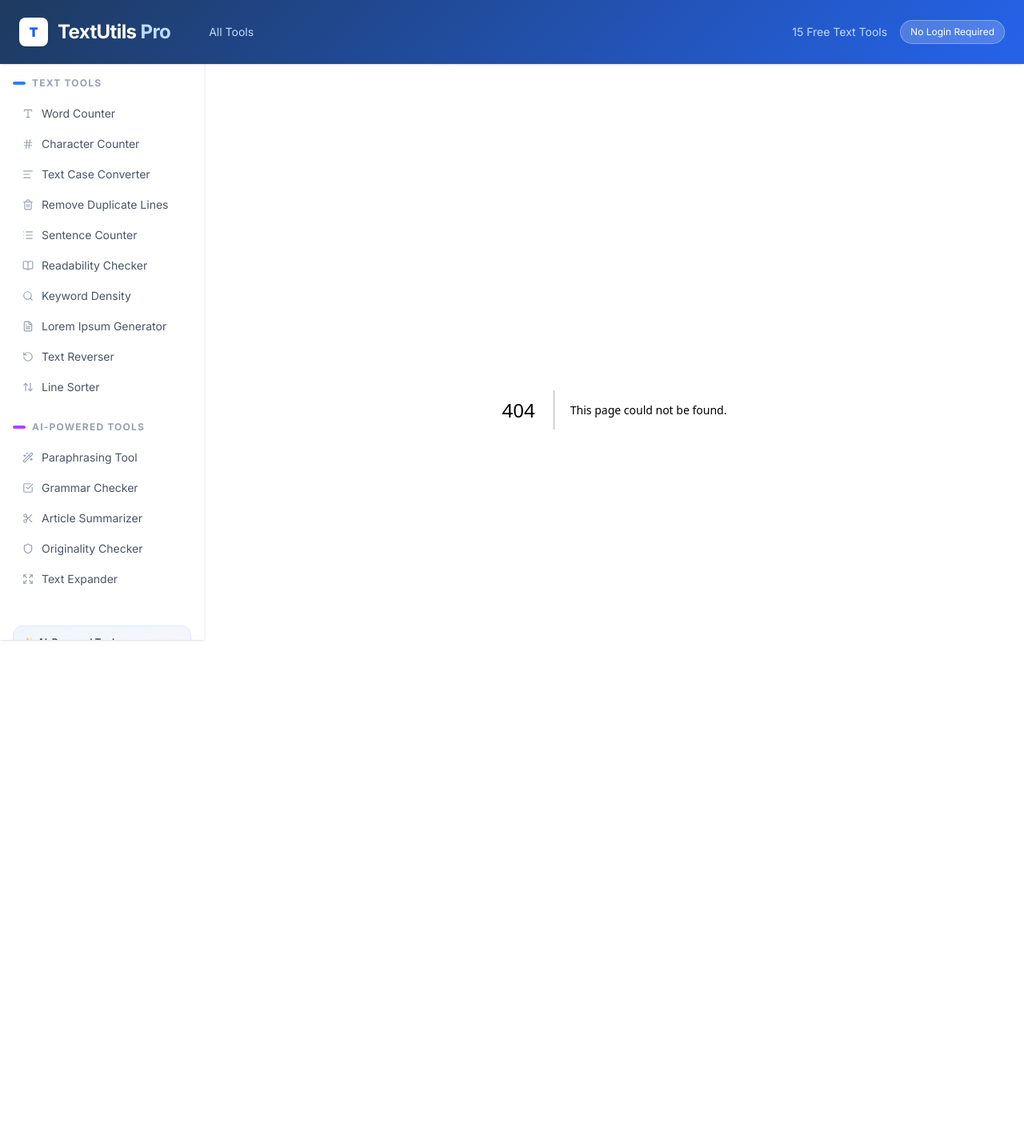
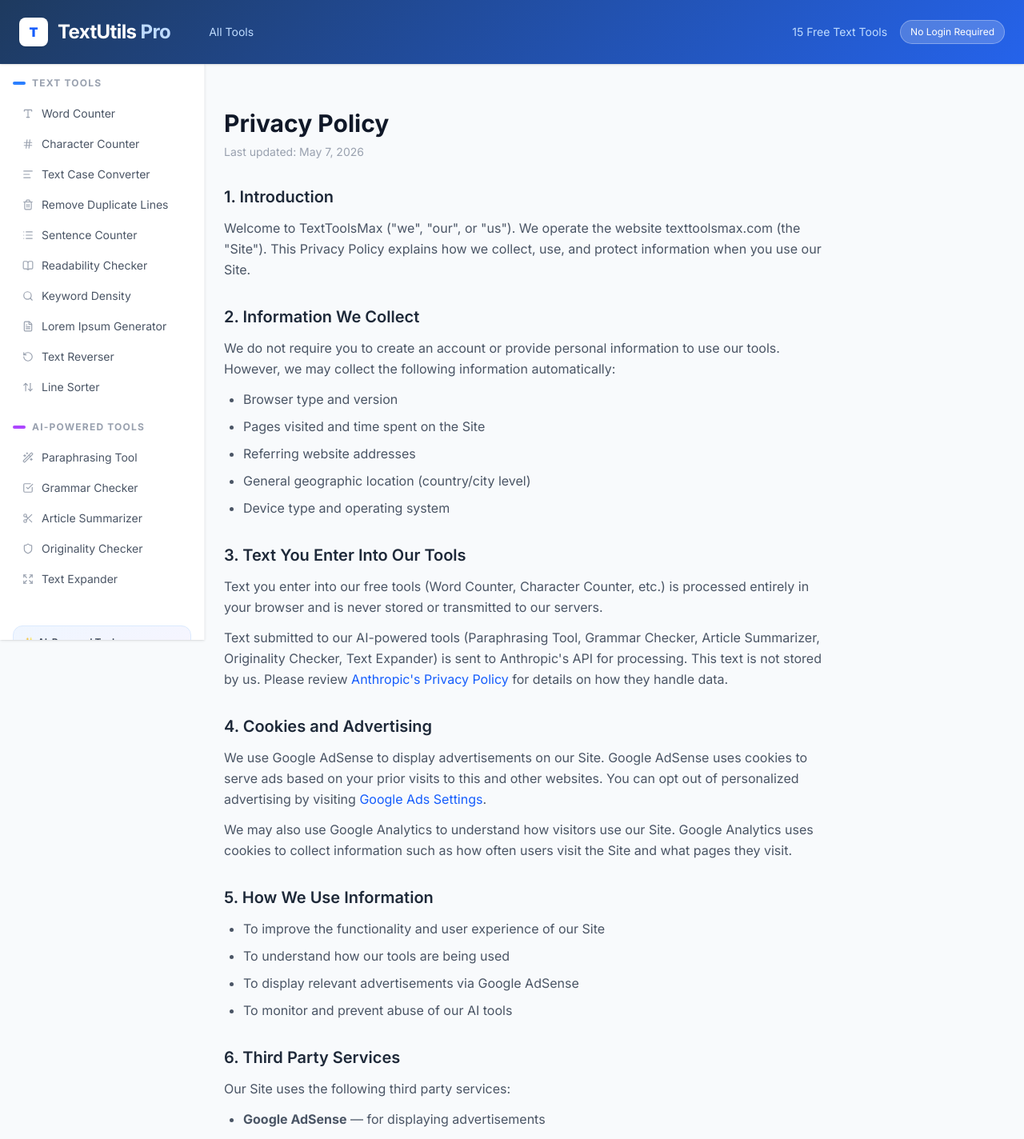
Before and after one commit to mhmugisha/textutils-pro, a Next.js app: page /privacy-policy in a window 1280 px wide. Before the commit this address had no page. Shown: the top 1424 px of the page at 80% size. Before the commit the page ends 936 px from the top, so only its background shows below. Built offline with nearby package versions, Linux system fonts and the light colour scheme.

Commit message:
Add Privacy Policy page and footer

```diff
--- /dev/null
+++ b/app/privacy-policy/page.tsx
@@ -0,0 +1,99 @@
+export const metadata = {
+  title: "Privacy Policy | TextToolsMax",
+  description: "Privacy Policy for TextToolsMax — Free Online Text Tools.",
+};
+
+export default function PrivacyPolicy() {
+  return (
+    <div className="py-6 max-w-3xl">
+      <h1 className="text-3xl font-bold text-gray-900 mb-2">Privacy Policy</h1>
+      <p className="text-sm text-gray-400 mb-8">Last updated: May 7, 2026</p>
+
+      <div className="space-y-8 text-gray-600 leading-relaxed">
+
+        <section>
+          <h2 className="text-xl font-semibold text-gray-800 mb-3">1. Introduction</h2>
+          <p>Welcome to TextToolsMax ("we", "our", or "us"). We operate the website texttoolsmax.com (the "Site"). This Privacy Policy explains how we collect, use, and protect information when you use our Site.</p>
+        </section>
+
+        <section>
+          <h2 className="text-xl font-semibold text-gray-800 mb-3">2. Information We Collect</h2>
+          <p className="mb-3">We do not require you to create an account or provide personal information to use our tools. However, we may collect the following information automatically:</p>
+          <ul className="list-disc pl-6 space-y-2">
+            <li>Browser type and version</li>
+            <li>Pages visited and time spent on the Site</li>
+            <li>Referring website addresses</li>
+            <li>General geographic location (country/city level)</li>
+            <li>Device type and operating system</li>
+          </ul>
+        </section>
+
+        <section>
+          <h2 className="text-xl font-semibold text-gray-800 mb-3">3. Text You Enter Into Our Tools</h2>
+          <p>Text you enter into our free tools (Word Counter, Character Counter, etc.) is processed entirely in your browser and is never stored or transmitted to our servers.</p>
+          <p className="mt-3">Text submitted to our AI-powered tools (Paraphrasing Tool, Grammar Checker, Article Summarizer, Originality Checker, Text Expander) is sent to Anthropic's API for processing. This text is not stored by us. Please review <a href="https://www.anthropic.com/privacy" target="_blank" className="text-blue-600 hover:underline">Anthropic's Privacy Policy</a> for details on how they handle data.</p>
+        </section>
+
+        <section>
+          <h2 className="text-xl font-semibold text-gray-800 mb-3">4. Cookies and Advertising</h2>
+          <p className="mb-3">We use Google AdSense to display advertisements on our Site. Google AdSense uses cookies to serve ads based on your prior visits to this and other websites. You can opt out of personalized advertising by visiting <a href="https://www.google.com/settings/ads" target="_blank" className="text-blue-600 hover:underline">Google Ads Settings</a>.</p>
+          <p>We may also use Google Analytics to understand how visitors use our Site. Google Analytics uses cookies to collect information such as how often users visit the Site and what pages they visit.</p>
+        </section>
+
+        <section>
+          <h2 className="text-xl font-semibold text-gray-800 mb-3">5. How We Use Information</h2>
+          <ul className="list-disc pl-6 space-y-2">
+            <li>To improve the functionality and user experience of our Site</li>
+            <li>To understand how our tools are being used</li>
+            <li>To display relevant advertisements via Google AdSense</li>
+            <li>To monitor and prevent abuse of our AI tools</li>
+          </ul>
+        </section>
+
+        <section>
+          <h2 className="text-xl font-semibold text-gray-800 mb-3">6. Third Party Services</h2>
+          <p className="mb-3">Our Site uses the following third party services:</p>
+          <ul className="list-disc pl-6 space-y-2">
+            <li><strong>Google AdSense</strong> — for displaying advertisements</li>
+            <li><strong>Google Analytics</strong> — for website traffic analysis</li>
+            <li><strong>Anthropic API</strong> — for powering AI text tools</li>
+            <li><strong>Vercel</strong> — for website hosting and delivery</li>
+          </ul>
+          <p className="mt-3">Each of these services has their own Privacy Policy governing their use of data.</p>
+        </section>
+
+        <section>
+          <h2 className="text-xl font-semibold text-gray-800 mb-3">7. Data Retention</h2>
+          <p>We do not store any text you enter into our tools. Analytics data collected via Google Analytics is retained according to Google's standard data retention policies.</p>
+        </section>
+
+        <section>
+          <h2 className="text-xl font-semibold text-gray-800 mb-3">8. Children's Privacy</h2>
+          <p>Our Site is not directed at children under the age of 13. We do not knowingly collect personal information from children under 13.</p>
+        </section>
+
+        <section>
+          <h2 className="text-xl font-semibold text-gray-800 mb-3">9. Your Rights</h2>
+          <p className="mb-3">Depending on your location, you may have the following rights regarding your data:</p>
+          <ul className="list-disc pl-6 space-y-2">
+            <li>The right to access information we hold about you</li>
+            <li>The right to request deletion of your data</li>
+            <li>The right to opt out of personalized advertising</li>
+          </ul>
+        </section>
+
+        <section>
+          <h2 className="text-xl font-semibold text-gray-800 mb-3">10. Changes to This Policy</h2>
+          <p>We may update this Privacy Policy from time to time. We will notify you of any changes by updating the "Last updated" date at the top of this page.</p>
+        </section>
+
+        <section>
+          <h2 className="text-xl font-semibold text-gray-800 mb-3">11. Contact Us</h2>
+          <p>If you have any questions about this Privacy Policy, please contact us at:</p>
+          <p className="mt-2 font-medium text-gray-800">privacy@texttoolsmax.com</p>
+        </section>
+
+      </div>
+    </div>
+  );
+}
```
